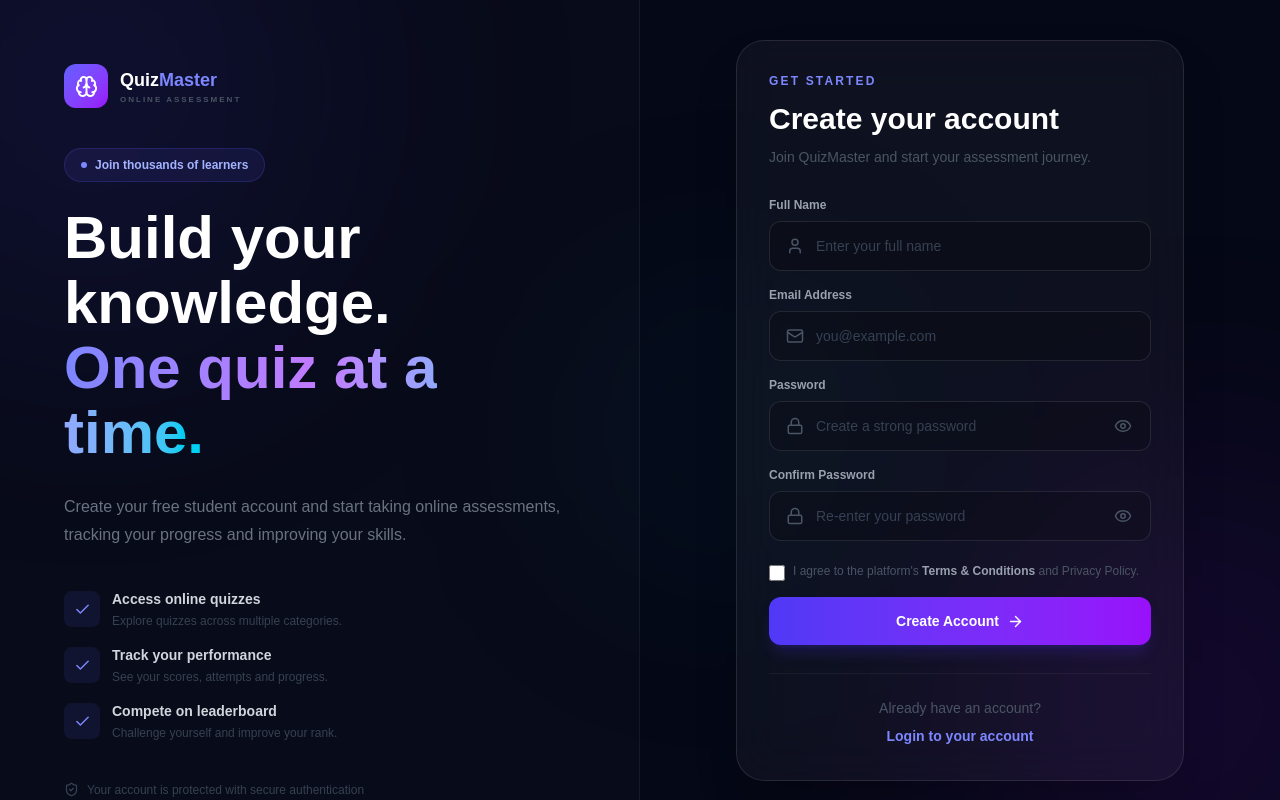
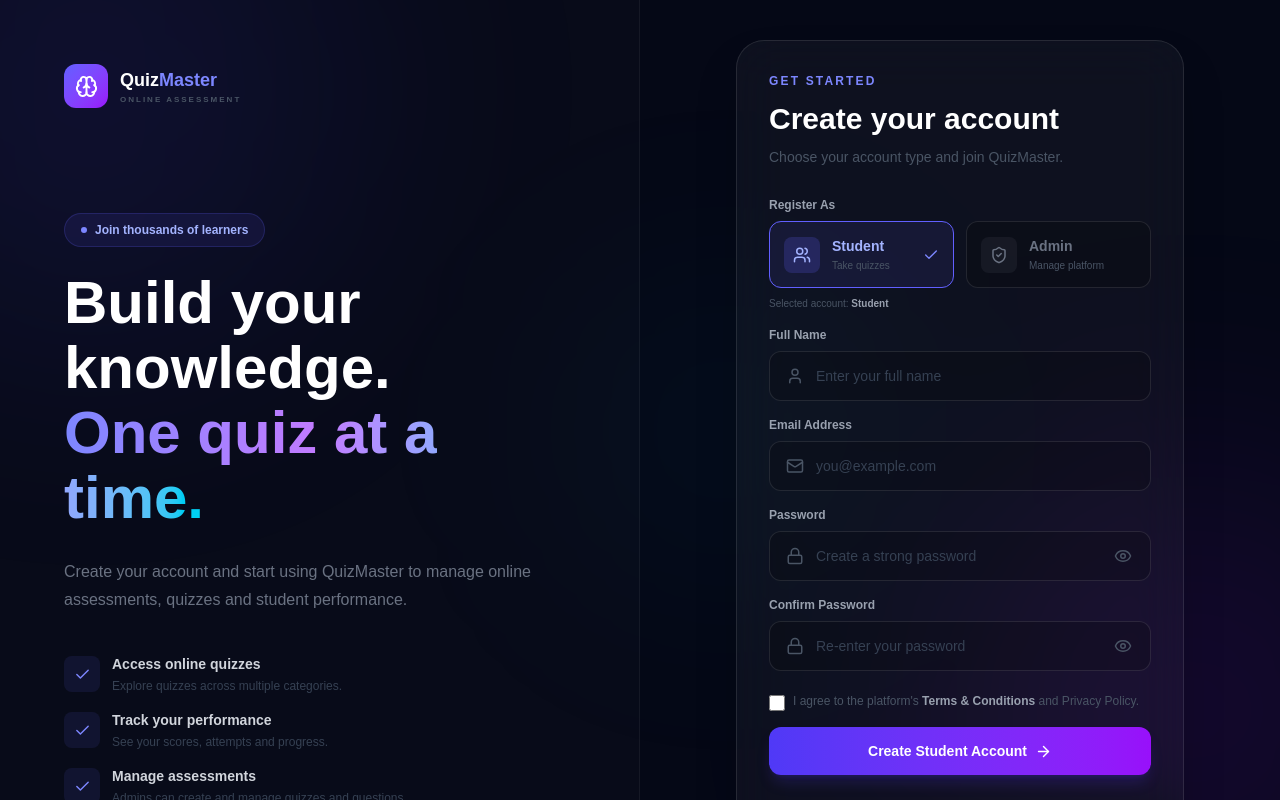
Before and after one commit to Kesarkarale/quize-platform, a Next.js app: page /register in a window 1280 px wide. Shown: the top 800 px of the page. Built offline with nearby package versions, Linux system fonts and the light colour scheme.

Commit message:
Update page.tsx

```diff
--- a/app/register/page.tsx
+++ b/app/register/page.tsx
@@ -23,6 +23,7 @@ type FormData = {
   email: string;
   password: string;
   confirmPassword: string;
+  role: "STUDENT" | "ADMIN";
 };
 
 export default function RegisterPage() {
@@ -41,6 +42,7 @@ export default function RegisterPage() {
     email: "",
     password: "",
     confirmPassword: "",
+    role: "STUDENT",
   });
 
   const passwordChecks = useMemo(() => {
@@ -108,6 +110,11 @@ export default function RegisterPage() {
       return;
     }
 
+    if (!formData.role) {
+      toast.error("Please select an account type.");
+      return;
+    }
+
     try {
       setLoading(true);
 
@@ -122,11 +129,14 @@ export default function RegisterPage() {
             name,
             email,
             password,
+            role: formData.role,
           }),
         }
       );
 
-      const result = await response.json().catch(() => null);
+      const result = await response
+        .json()
+        .catch(() => null);
 
       if (!response.ok) {
         toast.error(
@@ -137,7 +147,7 @@ export default function RegisterPage() {
       }
 
       toast.success(
-        "Account created successfully!"
+        `${formData.role === "ADMIN" ? "Admin" : "Student"} account created successfully!`
       );
 
       router.replace("/login");
@@ -217,10 +227,9 @@ export default function RegisterPage() {
             </h1>
 
             <p className="mt-7 max-w-lg text-base leading-7 text-gray-500">
-              Create your free student account and
-              start taking online assessments,
-              tracking your progress and improving
-              your skills.
+              Create your account and start using
+              QuizMaster to manage online assessments,
+              quizzes and student performance.
             </p>
 
             {/* Benefits */}
@@ -237,8 +246,8 @@ export default function RegisterPage() {
               />
 
               <Benefit
-                title="Compete on leaderboard"
-                description="Challenge yourself and improve your rank."
+                title="Manage assessments"
+                description="Admins can create and manage quizzes and questions."
               />
             </div>
           </div>
@@ -301,8 +310,8 @@ export default function RegisterPage() {
                 </h2>
 
                 <p className="mt-2 text-sm leading-6 text-gray-600">
-                  Join QuizMaster and start your
-                  assessment journey.
+                  Choose your account type and join
+                  QuizMaster.
                 </p>
               </div>
 
@@ -310,6 +319,115 @@ export default function RegisterPage() {
                 onSubmit={handleSubmit}
                 className="mt-7 space-y-4"
               >
+                {/* =====================================
+                    ACCOUNT TYPE
+                ===================================== */}
+
+                <div>
+                  <label className="mb-2 block text-xs font-bold text-gray-400">
+                    Register As
+                  </label>
+
+                  <div className="grid grid-cols-2 gap-3">
+                    {/* Student */}
+
+                    <button
+                      type="button"
+                      onClick={() =>
+                        setFormData((prev) => ({
+                          ...prev,
+                          role: "STUDENT",
+                        }))
+                      }
+                      className={`flex items-center gap-3 rounded-xl border p-3.5 text-left transition ${
+                        formData.role === "STUDENT"
+                          ? "border-indigo-500 bg-indigo-500/10 text-indigo-300"
+                          : "border-white/10 bg-black/20 text-gray-500 hover:border-white/20"
+                      }`}
+                    >
+                      <div
+                        className={`flex h-9 w-9 shrink-0 items-center justify-center rounded-lg ${
+                          formData.role === "STUDENT"
+                            ? "bg-indigo-500/20"
+                            : "bg-white/5"
+                        }`}
+                      >
+                        <Users size={18} />
+                      </div>
+
+                      <div className="min-w-0">
+                        <p className="text-sm font-bold">
+                          Student
+                        </p>
+
+                        <p className="mt-0.5 text-[10px] text-gray-600">
+                          Take quizzes
+                        </p>
+                      </div>
+
+                      {formData.role === "STUDENT" && (
+                        <Check
+                          size={16}
+                          className="ml-auto shrink-0 text-indigo-400"
+                        />
+                      )}
+                    </button>
+
+                    {/* Admin */}
+
+                    <button
+                      type="button"
+                      onClick={() =>
+                        setFormData((prev) => ({
+                          ...prev,
+                          role: "ADMIN",
+                        }))
+                      }
+                      className={`flex items-center gap-3 rounded-xl border p-3.5 text-left transition ${
+                        formData.role === "ADMIN"
+                          ? "border-purple-500 bg-purple-500/10 text-purple-300"
+                          : "border-white/10 bg-black/20 text-gray-500 hover:border-white/20"
+                      }`}
+                    >
+                      <div
+                        className={`flex h-9 w-9 shrink-0 items-center justify-center rounded-lg ${
+                          formData.role === "ADMIN"
+                            ? "bg-purple-500/20"
+                            : "bg-white/5"
+                        }`}
+                      >
+                        <ShieldCheck size={18} />
+                      </div>
+
+                      <div className="min-w-0">
+                        <p className="text-sm font-bold">
+                          Admin
+                        </p>
+
+                        <p className="mt-0.5 text-[10px] text-gray-600">
+                          Manage platform
+                        </p>
+                      </div>
+
+                      {formData.role === "ADMIN" && (
+                        <Check
+                          size={16}
+                          className="ml-auto shrink-0 text-purple-400"
+                        />
+                      )}
+                    </button>
+                  </div>
+
+                  <p className="mt-2 text-[10px] text-gray-600">
+                    Selected account:{" "}
+                    <span className="font-bold text-gray-400">
+                      {formData.role === "ADMIN"
+                        ? "Administrator"
+                        : "Student"}
+                    </span>
+                  </p>
+                </div>
+
                 {/* Name */}
 
                 <div>
@@ -578,7 +696,11 @@ export default function RegisterPage() {
                     </>
                   ) : (
                     <>
-                      Create Account
+                      Create{" "}
+                      {formData.role === "ADMIN"
+                        ? "Admin"
+                        : "Student"}{" "}
+                      Account
                       <ArrowRight size={17} />
                     </>
                   )}
@@ -602,8 +724,9 @@ export default function RegisterPage() {
             </div>
 
             <p className="mt-6 text-center text-[11px] text-gray-700">
-              Student accounts can access quizzes,
-              results, performance and leaderboard.
+              {formData.role === "ADMIN"
+                ? "Admin accounts can manage quizzes, questions, students, results and platform analytics."
+                : "Student accounts can access quizzes, results, performance and leaderboard."}
             </p>
           </motion.div>
         </section>
```
